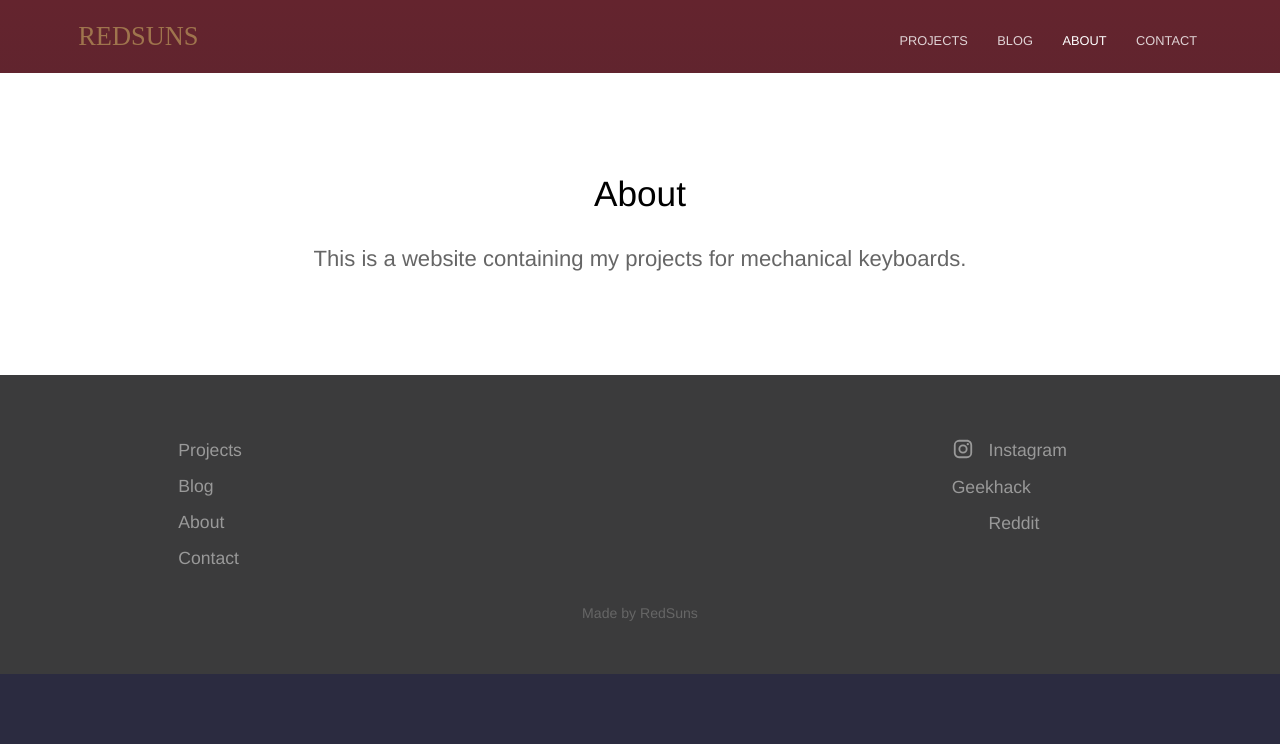
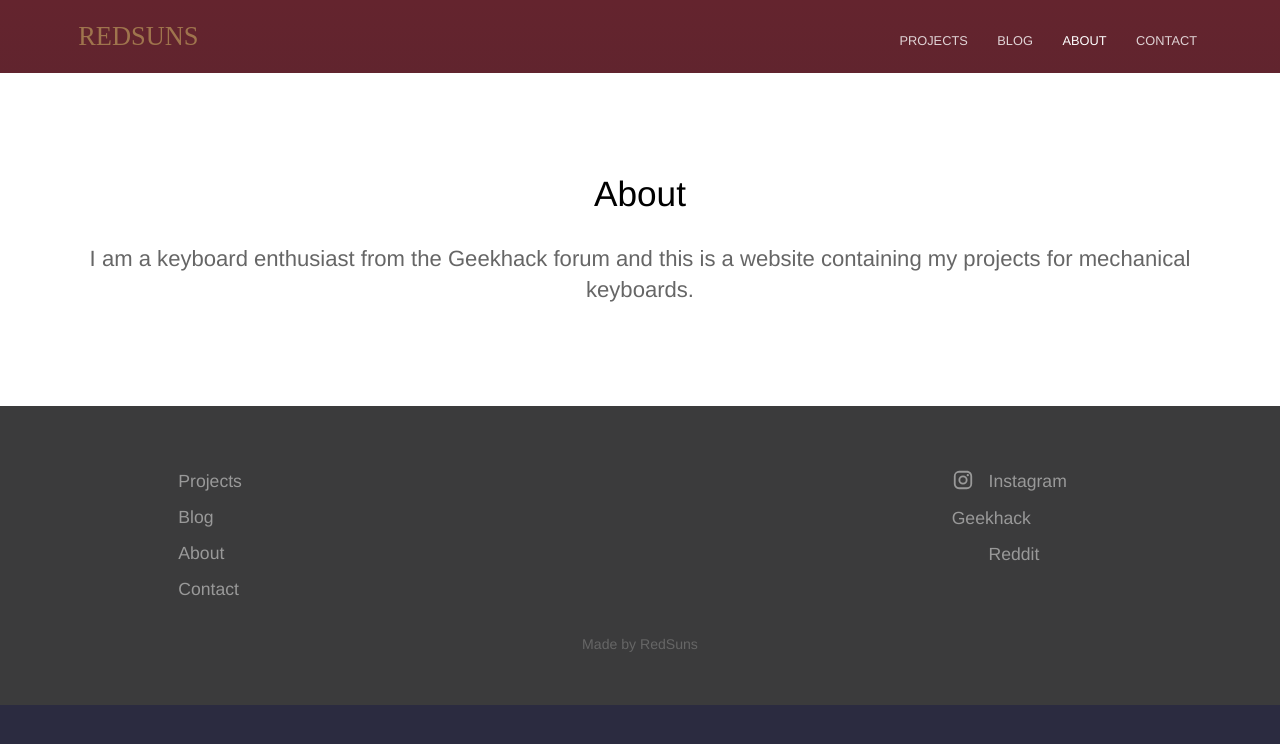
Before and after one commit to RedSunsRMK/redsunsrmk.github.io, a Jekyll site: the page built from about.html, in a window 1280 px wide. Shown: the top 744 px of the page. Built offline with Jekyll 4.4.1, drawn with Linux system fonts in a browser that asks for light colours.

Commit message:
Update about.html

```diff
--- a/about.html
+++ b/about.html
@@ -1,4 +1,4 @@
 ---
 title: About
-description: This is a website containing my projects for mechanical keyboards.
+description: I am a keyboard enthusiast from the Geekhack forum and this is a website containing my projects for mechanical keyboards.
 ---
```
